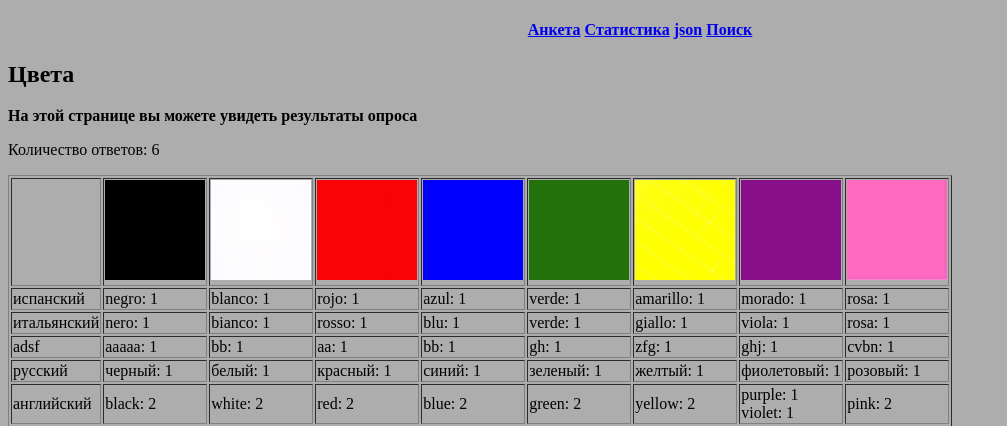
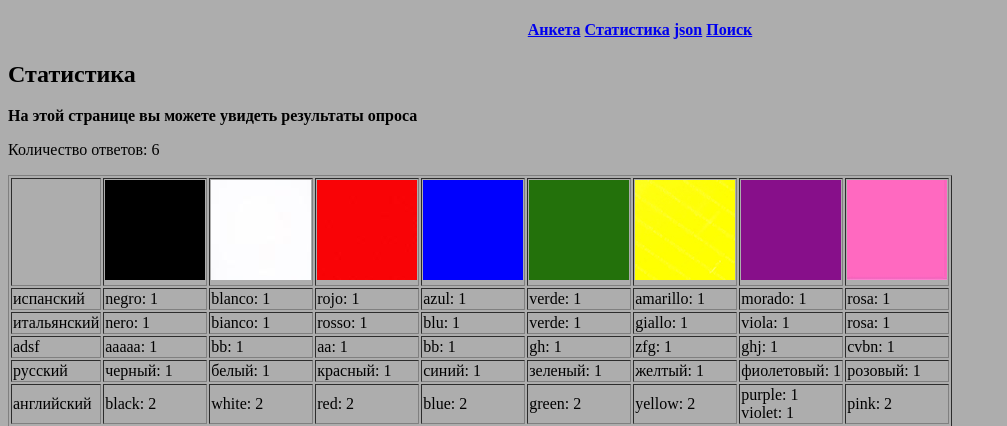
Before and after one commit to dshaporenko/hwpython, a Flask app: page /stats in a window 1280 px wide. Shown: the top 426 px of the page, without its empty margins (0-1007 px from the left). Run offline with Flask 2, Linux system fonts and the light colour scheme.

Commit message:
Update stats.html

```diff
--- a/anketa/templates/stats.html
+++ b/anketa/templates/stats.html
@@ -6,7 +6,7 @@
 </head>
 
 <h4 align="center"><a href="http://127.0.0.1:5000/">Анкета</a>  <a href="http://127.0.0.1:5000/stats">Статистика</a>  <a href="http://127.0.0.1:5000/json">json</a>  <a href="http://127.0.0.1:5000/search">Поиск</a></h4>
-<h2>Цвета</h2>
+<h2>Статистика</h2>
 
 <body bgcolor=ADADAD>
 <p><b>На этой странице вы можете увидеть результаты опроса</b></p>
```
